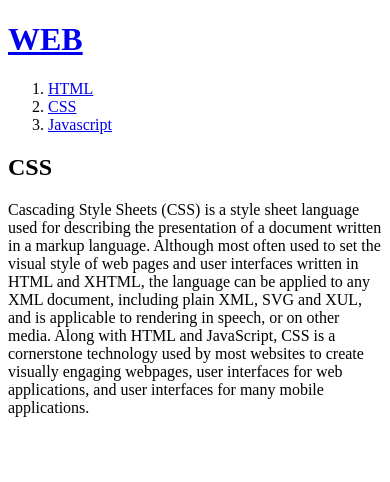
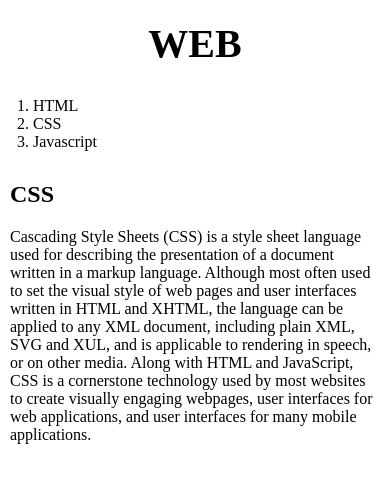
Before and after one commit to hursung1/blog, a plain HTML site: page 2.html in a window 390 px wide. Drawn offline with Linux system fonts and the light colour scheme.

Commit message:
css file added, code changed

```diff
--- a/2.html
+++ b/2.html
@@ -2,30 +2,23 @@
 <html>
   <head>
     <meta charset="utf-8">
-    <title>
-      CSS
-    </title>
+    <title> CSS </title>
+    <link rel="stylesheet" href="reference.css">
   </head>
   <body>
-    <h1>
-      <a href="index.html">
-        WEB
-      </a>
-    </h1>
-
+    <h1><a href="index.html"> WEB </a></h1>
+    <div id="grid">
       <ol>
         <li><a href="1.html">HTML</a></li>
         <li><a href="2.html">CSS</a></li>
         <li><a href="3.html">Javascript</a></li>
       </ol>
-
-    <h2>
-      CSS
-    </h2>
-
+      <div id="article">
+        <h2> CSS </h2>
         <p>
           Cascading Style Sheets (CSS) is a style sheet language used for describing the presentation of a document written in a markup language. Although most often used to set the visual style of web pages and user interfaces written in HTML and XHTML, the language can be applied to any XML document, including plain XML, SVG and XUL, and is applicable to rendering in speech, or on other media. Along with HTML and JavaScript, CSS is a cornerstone technology used by most websites to create visually engaging webpages, user interfaces for web applications, and user interfaces for many mobile applications.
         </p>
-
+      </div>
+    </div>
   </body>
 </html>
--- /dev/null
+++ b/reference.css
@@ -0,0 +1,53 @@
+#grid {
+  display: grid;
+  grid-template-columns: 150px 1fr;
+}
+#grid ol {
+  padding-left: 33px;
+}
+#article {
+  padding: 10px;
+  padding-top: 0px;
+}
+body {
+  margin: 0;
+}
+a {
+  color: black;
+  text-decoration: none;
+}
+h1 {
+  color: black;
+  text-decoration: none;
+  font-size: 45px;
+  text-align: center;
+  border-bottom: 1px solid gray;
+  margin: 0;
+  padding: 20px;
+}
+ol {
+  border-right: 1px solid gray;
+  width: 100px;
+  margin: 0;
+  padding: 10px;
+}
+@media(max-width: 500px){
+  #grid {
+    display: block;
+  }
+  h1 {
+    color: black;
+    text-decoration: none;
+    border-bottom: none;
+    font-size: 40px;
+    text-align: center;
+    margin: 0;
+    padding: 20px;
+  }
+  ol {
+    border-right: none;
+    width: 100px;
+    margin: 0;
+    padding: 10px;
+  }
+}
```
Also changed, not shown: 1.html (+6 -3 lines), 3.html (+6 -5 lines), index.html (+9 -11 lines). Lines whose indentation alone changed are shown as unchanged.
